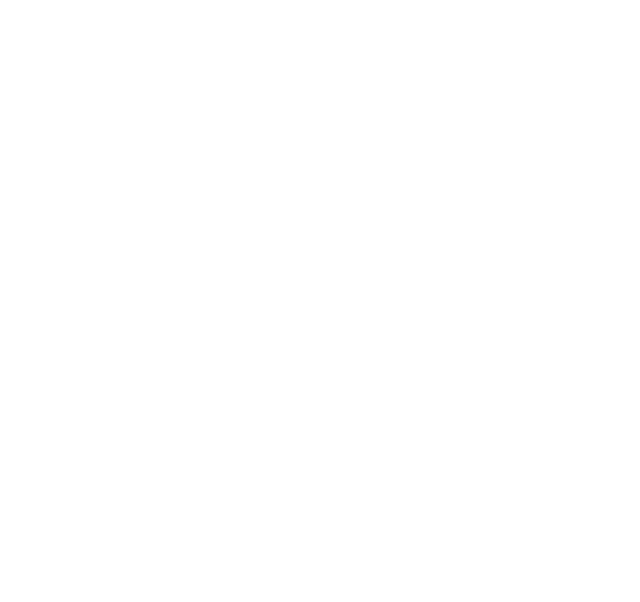
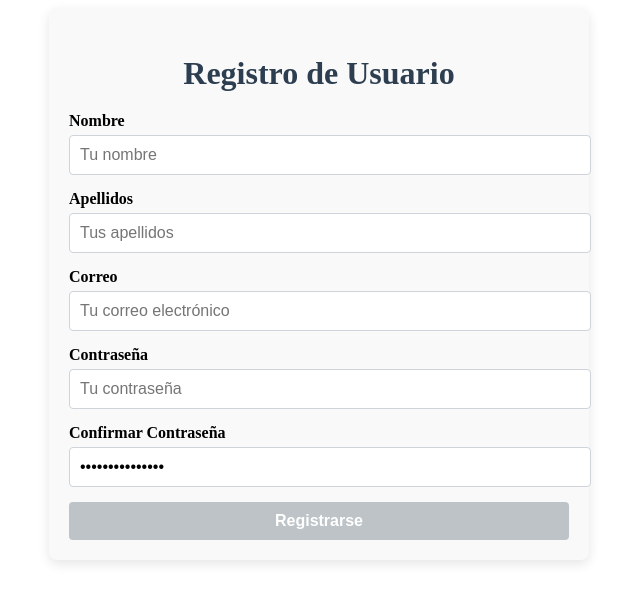
Before and after one commit to FitMindSetUpao/FitmindSet-Upao, an Angular app: page /registro in a window 1280 px wide. Before the commit this address led to /. Shown: the top 602 px of the page, without its empty margins (321-961 px from the left). Built offline with nearby package versions, Linux system fonts and the light colour scheme.

Commit message:
Registro

```diff
--- a/src/app/pages/forum/forum.component.html
+++ b/src/app/pages/forum/forum.component.html
@@ -1,6 +1,6 @@
 <!-- src/app/pages/forum.component.html -->
 <div class="forum-container">
-    <h2>Foro de Hábitos Saludables</h2>
+  <h2>Comentarios del Foro</h2>
 
   <div class="comment-section">
     <textarea
@@ -8,7 +8,12 @@
       placeholder="Escribe un comentario..."
       rows="4"
     ></textarea>
+
+    <!-- Contenedor para los botones -->
+    <div class="button-container">
       <button (click)="addComment()">Agregar Comentario</button>
+      <button (click)="clearComments()" class="clear-button">Ocultar Comentarios</button>
+    </div>
   </div>
 
   <ul class="comment-list">
--- a/src/app/pages/forum/forum.component.scss
+++ b/src/app/pages/forum/forum.component.scss
@@ -1,4 +1,4 @@
-// src/app/pages/forum.component.scss
+/* src/app/pages/forum.component.scss */
 
 .forum-container {
   max-width: 1200px;
@@ -20,41 +20,71 @@
 
 .comment-section {
   display: flex;
+  flex-direction: column;
+  align-items: center;
   gap: 10px;
   margin-bottom: 30px;
-    justify-content: center;
 
   textarea {
-      flex: 1;
+    width: 100%;
     padding: 10px;
     border: 1px solid #ced4da;
     border-radius: 4px;
     font-size: 1rem;
-      resize: vertical; /* Permite que el usuario cambie el tamaño verticalmente */
-      min-height: 80px; /* Altura mínima para que se vea como área de texto */
-      max-height: 200px; /* Altura máxima para evitar que crezca demasiado */
+    resize: vertical;
+    min-height: 80px;
+    max-height: 200px;
   }
 
+  .button-container {
+    display: flex;
+    flex-direction: column;
+    width: 100%;
+    gap: 5px;
+
     button {
-        padding: 8px 16px; /* Tamaño moderado */
-        background-color: #3498db;
-        color: #fff;
+      padding: 10px;
+      font-size: 1rem;
+      font-weight: 600;
       border: none;
-        border-radius: 20px; /* Bordes redondeados para un look moderno */
-        font-size: 0.9rem;
-        font-weight: 600;
+      border-radius: 4px;
       cursor: pointer;
       transition: background-color 0.3s, transform 0.2s;
       box-shadow: 0 2px 6px rgba(0, 0, 0, 0.1);
 
       &:hover {
+        transform: scale(1.05);
+      }
+
+      &:active {
+        transform: scale(1);
+      }
+    }
+
+    button:first-child {
+      background-color: #3498db;
+      color: #fff;
+
+      &:hover {
         background-color: #2980b9;
-            transform: scale(1.05); /* Ligeramente más grande al pasar el cursor */
       }
 
       &:active {
         background-color: #1e6a92;
-            transform: scale(1); /* Vuelve al tamaño original al hacer clic */
+      }
+    }
+
+    .clear-button {
+      background-color: #ff6666;
+      color: white;
+
+      &:hover {
+        background-color: #e55a5a;
+      }
+
+      &:active {
+        background-color: #cc4f4f;
+      }
     }
   }
 }
@@ -89,7 +119,7 @@
       font-size: 1rem;
       color: #333;
       line-height: 1.5;
-        white-space: pre-wrap; /* Permite mostrar saltos de línea */
+      white-space: pre-wrap;
     }
 
     .details-button {
--- a/src/app/pages/forum/forum.component.ts
+++ b/src/app/pages/forum/forum.component.ts
@@ -27,7 +27,6 @@
     }
   }
 
-  // Método para cargar comentarios del Local Storage
   loadComments() {
     const savedComments = localStorage.getItem('comments');
     if (savedComments) {
@@ -35,8 +34,13 @@
     }
   }
 
-  // Método para guardar comentarios en Local Storage
   saveComments() {
     localStorage.setItem('comments', JSON.stringify(this.comments));
   }
+
+  // Método para borrar comentarios del Local Storage
+  clearComments() {
+    this.comments = [];
+    localStorage.removeItem('comments');
+  }
 }
--- /dev/null
+++ b/src/app/pages/registro/registro.component.html
@@ -0,0 +1,89 @@
+<div class="register-container">
+    <h2>Registro de Usuario</h2>
+
+    <form (ngSubmit)="onSubmit()" #registerForm="ngForm" novalidate>
+      <div class="form-group">
+        <label for="nombre">Nombre</label>
+        <input
+          type="text"
+          id="nombre"
+          [(ngModel)]="user.nombre"
+          name="nombre"
+          required
+          #nombre="ngModel"
+          placeholder="Tu nombre"
+        />
+        <div *ngIf="nombre.invalid && nombre.touched" class="error">
+          El nombre es obligatorio.
+        </div>
+      </div>
+
+      <div class="form-group">
+        <label for="apellidos">Apellidos</label>
+        <input
+          type="text"
+          id="apellidos"
+          [(ngModel)]="user.apellidos"
+          name="apellidos"
+          required
+          #apellidos="ngModel"
+          placeholder="Tus apellidos"
+        />
+        <div *ngIf="apellidos.invalid && apellidos.touched" class="error">
+          Los apellidos son obligatorios.
+        </div>
+      </div>
+
+      <div class="form-group">
+        <label for="correo">Correo</label>
+        <input
+          type="email"
+          id="correo"
+          [(ngModel)]="user.correo"
+          name="correo"
+          required
+          email
+          #correo="ngModel"
+          placeholder="Tu correo electrónico"
+        />
+        <div *ngIf="correo.invalid && correo.touched" class="error">
+          Ingresa un correo válido.
+        </div>
+      </div>
+
+      <div class="form-group">
+        <label for="contrasena">Contraseña</label>
+        <input
+          type="password"
+          id="contrasena"
+          [(ngModel)]="user.contrasena"
+          name="contrasena"
+          required
+          minlength="6"
+          #contrasena="ngModel"
+          placeholder="Tu contraseña"
+        />
+        <div *ngIf="contrasena.invalid && contrasena.touched" class="error">
+          La contraseña debe tener al menos 6 caracteres.
+        </div>
+      </div>
+
+      <div class="form-group">
+        <label for="confirmarContrasena">Confirmar Contraseña</label>
+        <input
+          type="password"
+          id="confirmarContrasena"
+          [(ngModel)]="confirmarContrasena"
+          name="confirmarContrasena"
+          required
+          #confirmarContrasena="ngModel"
+          placeholder="Confirma tu contraseña"
+        />
+        <div *ngIf="!passwordsMatch && confirmarContrasena" class="error">
+          Las contraseñas no coinciden.
+        </div>
+      </div>
+
+      <button type="submit" [disabled]="registerForm.invalid">Registrarse</button>
+    </form>
+  </div>
--- /dev/null
+++ b/src/app/pages/registro/registro.component.scss
@@ -0,0 +1,61 @@
+.register-container {
+    max-width: 500px;
+    margin: auto;
+    padding: 20px;
+    background-color: #f9f9f9;
+    border-radius: 8px;
+    box-shadow: 0 4px 12px rgba(0, 0, 0, 0.1);
+
+    h2 {
+      text-align: center;
+      font-size: 2rem;
+      color: #2c3e50;
+      margin-bottom: 20px;
+    }
+
+    .form-group {
+      margin-bottom: 15px;
+
+      label {
+        display: block;
+        font-weight: 600;
+        margin-bottom: 5px;
+      }
+
+      input {
+        width: 100%;
+        padding: 10px;
+        font-size: 1rem;
+        border: 1px solid #ced4da;
+        border-radius: 4px;
+      }
+    }
+
+    .error {
+      color: #e74c3c;
+      font-size: 0.9rem;
+      margin-top: 5px;
+    }
+
+    button {
+      width: 100%;
+      padding: 10px;
+      font-size: 1rem;
+      font-weight: bold;
+      background-color: #3498db;
+      color: #fff;
+      border: none;
+      border-radius: 4px;
+      cursor: pointer;
+      transition: background-color 0.3s;
+
+      &:hover {
+        background-color: #2980b9;
+      }
+
+      &:disabled {
+        background-color: #bdc3c7;
+        cursor: not-allowed;
+      }
+    }
+}
--- /dev/null
+++ b/src/app/pages/registro/registro.component.ts
@@ -0,0 +1,35 @@
+import { Component } from '@angular/core';
+import { CommonModule } from '@angular/common';
+import { FormsModule } from '@angular/forms';
+
+@Component({
+  selector: 'app-registro',
+  standalone: true,
+  imports: [CommonModule, FormsModule],
+  templateUrl: './registro.component.html',
+  styleUrls: ['./registro.component.scss']
+})
+export class RegistroComponent {
+  user = {
+    nombre: '',
+    apellidos: '',
+    correo: '',
+    contrasena: ''
+  };
+  confirmarContrasena = '';
+
+  get passwordsMatch(): boolean {
+    return this.user.contrasena === this.confirmarContrasena;
+  }
+
+  onSubmit() {
+    if (this.passwordsMatch) {
+      console.log('Usuario registrado:', this.user);
+      alert('Registro exitoso!');
+      // Aquí iría la lógica adicional para enviar los datos al servidor.
+    } else {
+      console.error('Las contraseñas no coinciden');
+      alert('Las contraseñas no coinciden');
+    }
+  }
+}
```
Also changed, not shown: src/app/app.routes.ts (+6 -11 lines). Lines whose indentation alone changed are shown as unchanged.
